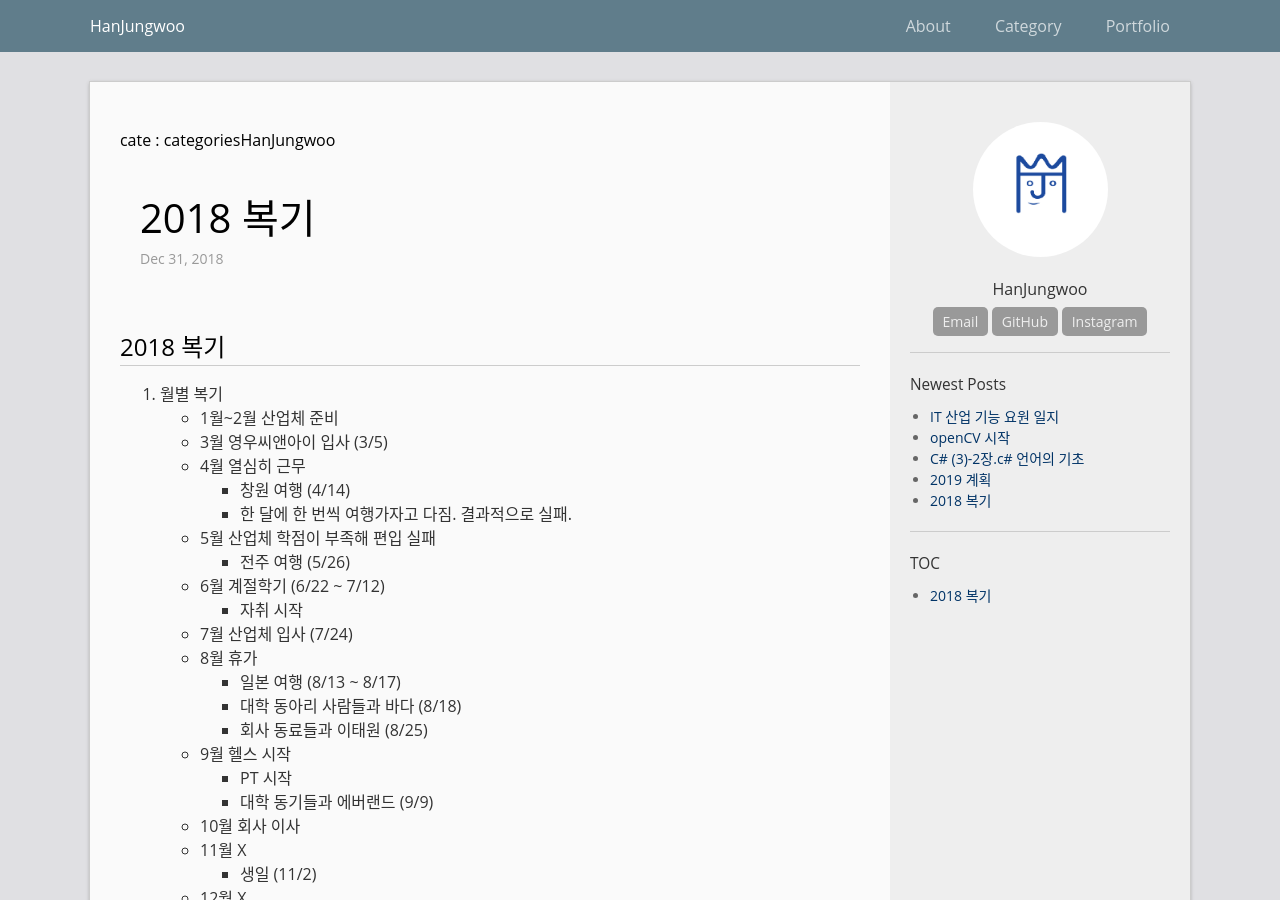
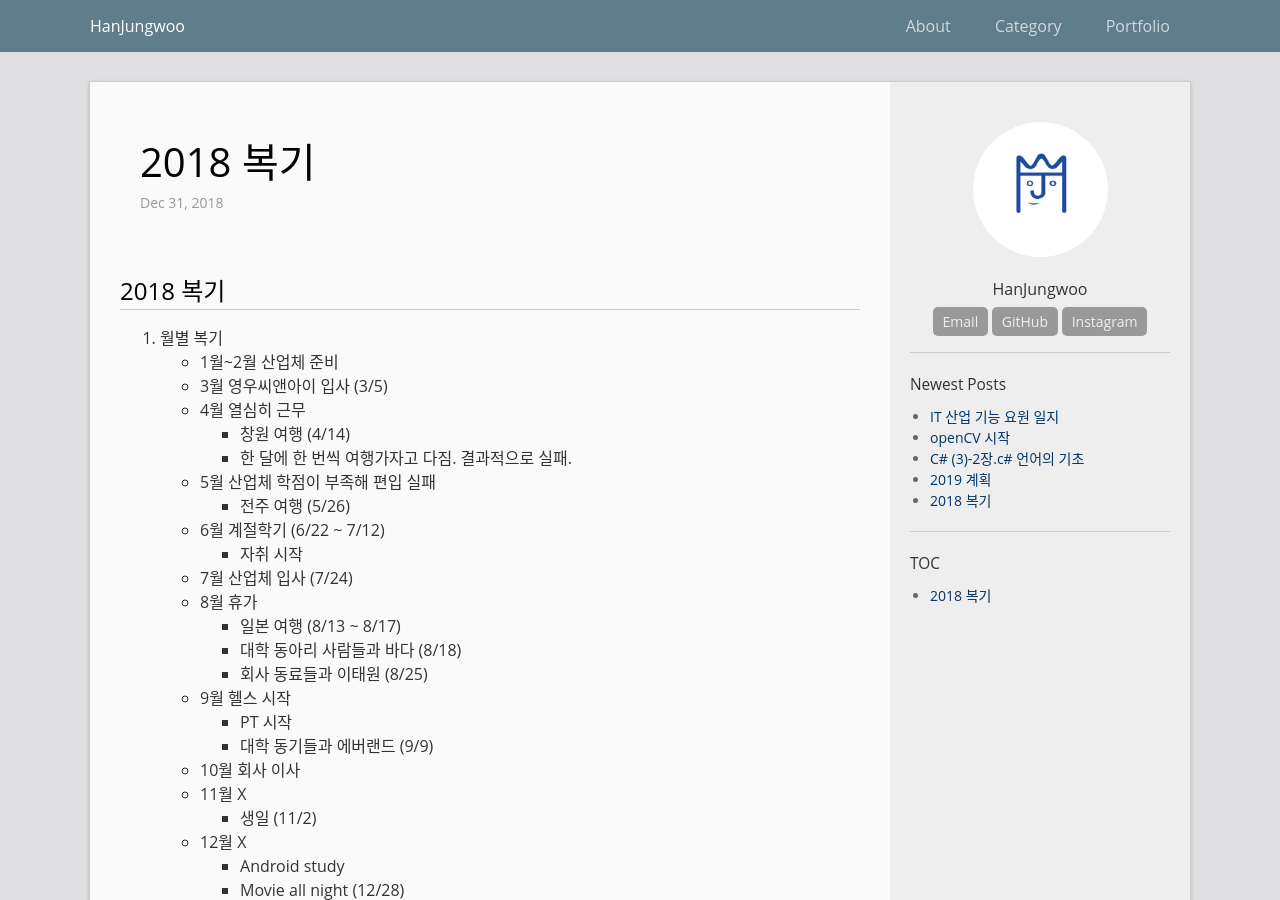
Before and after one commit to sunrisehouse/hanjungwoo-blog-old, a Jekyll site: the page built from categories/HanJungwoo/_posts/2018-12-31-2018 복기.md, in a window 1280 px wide and 900 px high. Built offline with Jekyll 4.4.1, drawn with Linux system fonts in a browser that asks for light colours; comment, search, counter and statistics services are not loaded.

Commit message:
update category

```diff
--- a/_layouts/post.html
+++ b/_layouts/post.html
@@ -2,7 +2,6 @@
 layout: default
 ---
 <div class="post">
-  <p>cate : {{ page.categories }}</p>
   <header class="post-header">
     <h1 class="post-title">{{ page.title }}</h1>
     <p class="post-meta">{{ page.date | date: "%b %-d, %Y" }}{% if page.author %} • {{ page.author }}{% endif %}{% if page.meta %} • {{ page.meta }}{% endif %}</p>
```
